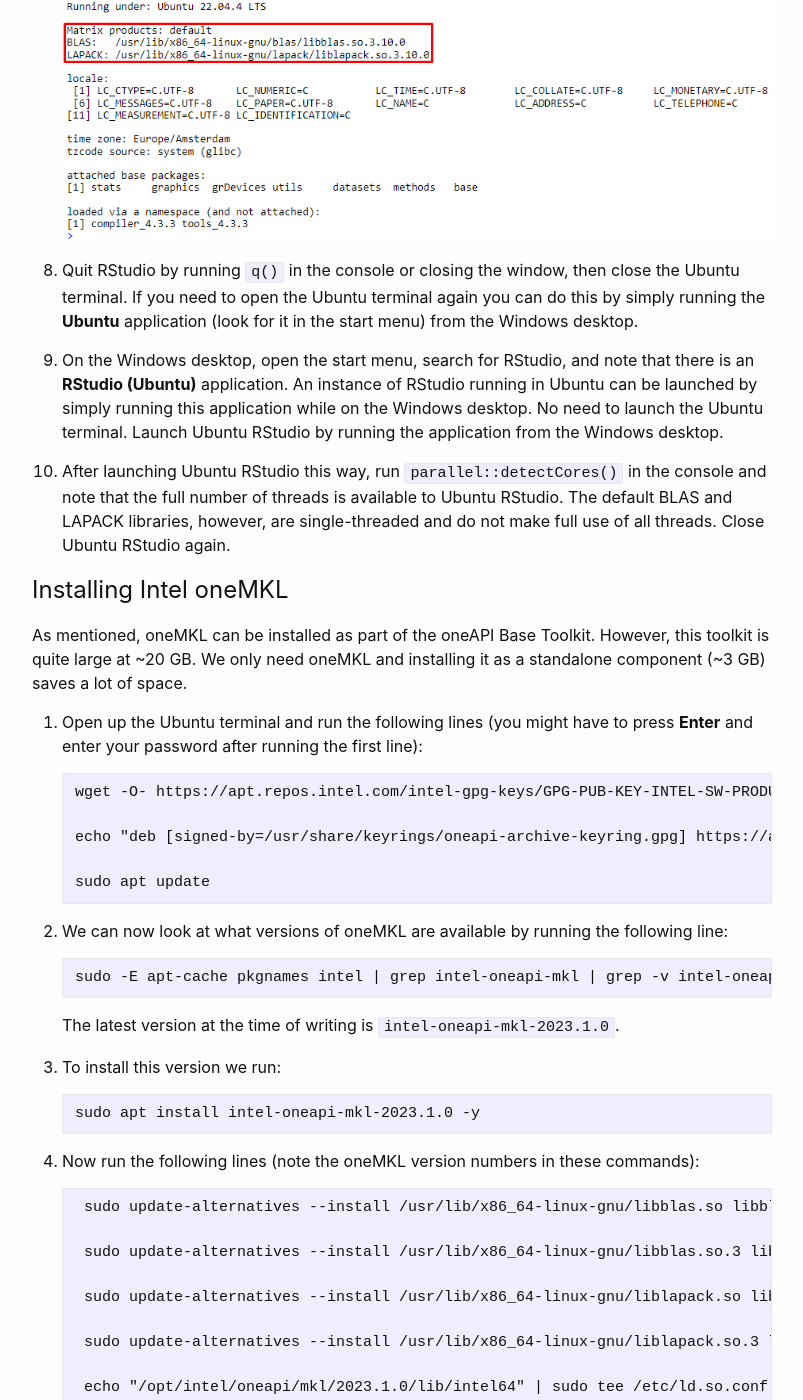
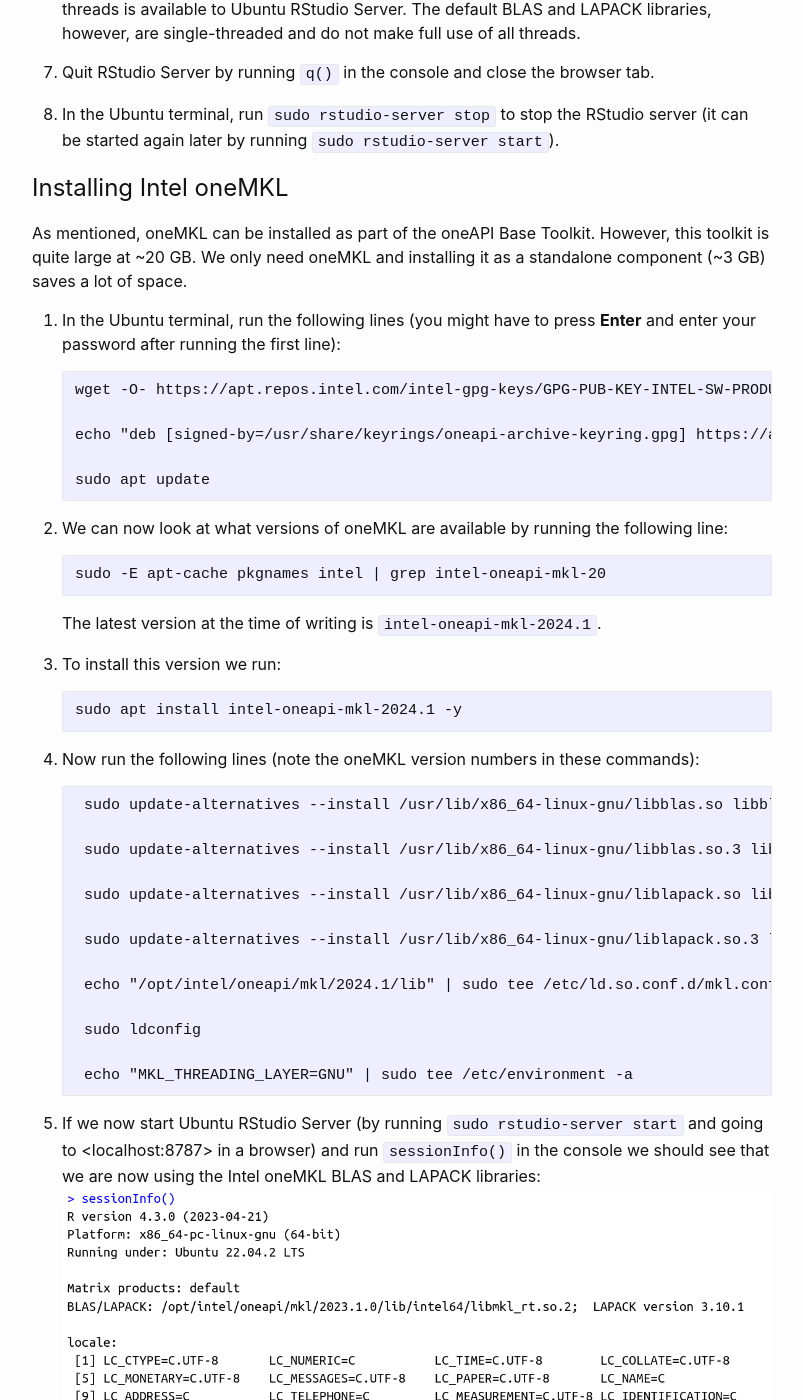
Before and after one commit to KillianMelsen/killianmelsen.github.io, a Jekyll site: the page built from docs/_posts/2023-06-19-Accelerating R using oneMKL and Windows Subsystem for Linux.markdown, in a window 1280 px wide and 1400 px high, scrolled down 1471 px. Shown: the whole window, without its empty margins (238-1041 px from the left). Built offline with Jekyll 4.4.1, drawn with Linux system fonts in a browser that asks for light colours; some of the changed text lies outside the part shown.

Commit message:
Update 2023-06-19-Accelerating R using oneMKL and Windows Subsystem for Linux.markdown

````diff
--- a/docs/_posts/2023-06-19-Accelerating R using oneMKL and Windows Subsystem for Linux.markdown
+++ b/docs/_posts/2023-06-19-Accelerating R using oneMKL and Windows Subsystem for Linux.markdown
@@ -14,35 +14,31 @@ The default BLAS and LAPACK libraries used by R are rather slow, meaning install
 3.  Reboot your device.
 4.  After rebooting Ubuntu will start in a Command Prompt window. Choose a username and password when asked.
 5.  Once Ubuntu has started the installed version can be checked by running `cat /etc/os-release` in the terminal.
-6.  Update and upgrade all packages by running `sudo apt update` (enter your password when prompted) followed by `sudo apt upgrade -y` and `sudo apt install build-essential`.
+6.  Update and upgrade all packages by running `sudo apt update` (enter your password when prompted) followed by `sudo apt upgrade -y` and `sudo apt install build-essential -y`.
 
 # Installing R and RStudio
 
 1.  R can be installed by following the instructions at <https://cloud.r-project.org/bin/linux/ubuntu/> under **Install R** (running the lines in the terminal).
 
-2.  Find the latest version of RStudio for the installed Ubuntu version at <https://posit.co/download/rstudio-desktop/>. Look for the download link ending in .DEB next to the correct Ubuntu version (22 for a default WSL installation, if in doubt check the version as described in step 5 in the previous section). Right-click the download link and click **Copy link address**.
+2.  Follow the instructions at <https://posit.co/download/rstudio-server/> to install RStudio Server (starting at step 3 because we already istalled R itself). RStudio Server should be started automatically after the last step.
 
-3.  Download RStudio using `wget https://download1.rstudio.org/electron/jammy/amd64/rstudio-2023.06.0-421-amd64.deb` (using the copied link, the one shown here for illustrative purposes might be outdated).
+3.  On your Windows desktop, open a browser and navigate to <localhost:8787>.
 
-4.  Install RStudio using `sudo apt install -f ./rstudio-2023.06.0-421-amd64.deb -y`. Note that the part between `-f ./` and `-y` depends on the version downloaded in step 3.
+4.  Log in using the username and password chosen in step 4 of the previous section.
 
-5.  Run `sudo apt update` followed by `sudo apt install libnss3-dev libgdk-pixbuf2.0-dev libgtk-3-dev libxss-dev -y` and finally `sudo apt install libasound2 -y`. In my case, RStudio would not run without these packages.
+5.  After opening up RStudio Server and logging in we can check what BLAS and LAPACK libraries we are using (the default ones at this point) by running `sessionInfo()` in the console: ![Default sessionInfo()](/assets/sessionInfo_default.png)
 
-6.  The RStudio IDE GUI can now be launched by running `rstudio`. If you get any errors regarding additional missing packages I suggest looking up the error online and following any suggested instructions to install the missing packages.
+6.  We can run `parallel::detectCores()` in the console and see that the full number of threads is available to Ubuntu RStudio Server. The default BLAS and LAPACK libraries, however, are single-threaded and do not make full use of all threads.
 
-7.  After opening up RStudio we can check what BLAS and LAPACK libraries we are using (the default ones at this point) by running `sessionInfo()` in the console: ![Default sessionInfo()](/assets/sessionInfo_default.png)
+7.  Quit RStudio Server by running `q()` in the console and close the browser tab.
 
-8.  Quit RStudio by running `q()` in the console or closing the window, then close the Ubuntu terminal. If you need to open the Ubuntu terminal again you can do this by simply running the **Ubuntu** application (look for it in the start menu) from the Windows desktop.
-
-9.  On the Windows desktop, open the start menu, search for RStudio, and note that there is an **RStudio (Ubuntu)** application. An instance of RStudio running in Ubuntu can be launched by simply running this application while on the Windows desktop. No need to launch the Ubuntu terminal. Launch Ubuntu RStudio by running the application from the Windows desktop.
-
-10. After launching Ubuntu RStudio this way, run `parallel::detectCores()` in the console and note that the full number of threads is available to Ubuntu RStudio. The default BLAS and LAPACK libraries, however, are single-threaded and do not make full use of all threads. Close Ubuntu RStudio again.
+8.  In the Ubuntu terminal, run `sudo rstudio-server stop` to stop the RStudio server (it can be started again later by running `sudo rstudio-server start`).
 
 # Installing Intel oneMKL
 
 As mentioned, oneMKL can be installed as part of the oneAPI Base Toolkit. However, this toolkit is quite large at \~20 GB. We only need oneMKL and installing it as a standalone component (\~3 GB) saves a lot of space.
 
-1.  Open up the Ubuntu terminal and run the following lines (you might have to press **Enter** and enter your password after running the first line):
+1.  In the Ubuntu terminal, run the following lines (you might have to press **Enter** and enter your password after running the first line):
 
     ```
     wget -O- https://apt.repos.intel.com/intel-gpg-keys/GPG-PUB-KEY-INTEL-SW-PRODUCTS.PUB | gpg --dearmor | sudo tee /usr/share/keyrings/oneapi-archive-keyring.gpg > /dev/null
@@ -55,36 +51,36 @@ As mentioned, oneMKL can be installed as part of the oneAPI Base Toolkit. Howeve
 2.  We can now look at what versions of oneMKL are available by running the following line:
 
     ```
-    sudo -E apt-cache pkgnames intel | grep intel-oneapi-mkl | grep -v intel-oneapi-runtime
+    sudo -E apt-cache pkgnames intel | grep intel-oneapi-mkl-20
     ```
 
-    The latest version at the time of writing is `intel-oneapi-mkl-2023.1.0`.
+    The latest version at the time of writing is `intel-oneapi-mkl-2024.1`.
 
 3.  To install this version we run:
 
     ```
-    sudo apt install intel-oneapi-mkl-2023.1.0 -y
+    sudo apt install intel-oneapi-mkl-2024.1 -y
     ```
 
 4.  Now run the following lines (note the oneMKL version numbers in these commands):
 
     ```
-     sudo update-alternatives --install /usr/lib/x86_64-linux-gnu/libblas.so libblas.so-x86_64-linux-gnu /opt/intel/oneapi/mkl/2023.1.0/lib/intel64/libmkl_rt.so 50
+     sudo update-alternatives --install /usr/lib/x86_64-linux-gnu/libblas.so libblas.so-x86_64-linux-gnu /opt/intel/oneapi/mkl/2024.1/lib/libmkl_rt.so 50
 
-     sudo update-alternatives --install /usr/lib/x86_64-linux-gnu/libblas.so.3 libblas.so.3-x86_64-linux-gnu /opt/intel/oneapi/mkl/2023.1.0/lib/intel64/libmkl_rt.so 50
+     sudo update-alternatives --install /usr/lib/x86_64-linux-gnu/libblas.so.3 libblas.so.3-x86_64-linux-gnu /opt/intel/oneapi/mkl/2024.1/lib/libmkl_rt.so 50
 
-     sudo update-alternatives --install /usr/lib/x86_64-linux-gnu/liblapack.so liblapack.so-x86_64-linux-gnu /opt/intel/oneapi/mkl/2023.1.0/lib/intel64/libmkl_rt.so 50
+     sudo update-alternatives --install /usr/lib/x86_64-linux-gnu/liblapack.so liblapack.so-x86_64-linux-gnu /opt/intel/oneapi/mkl/2024.1/lib/libmkl_rt.so 50
 
-     sudo update-alternatives --install /usr/lib/x86_64-linux-gnu/liblapack.so.3 liblapack.so.3-x86_64-linux-gnu /opt/intel/oneapi/mkl/2023.1.0/lib/intel64/libmkl_rt.so 50
+     sudo update-alternatives --install /usr/lib/x86_64-linux-gnu/liblapack.so.3 liblapack.so.3-x86_64-linux-gnu /opt/intel/oneapi/mkl/2024.1/lib/libmkl_rt.so 50
 
-     echo "/opt/intel/oneapi/mkl/2023.1.0/lib/intel64" | sudo tee /etc/ld.so.conf.d/mkl.conf
+     echo "/opt/intel/oneapi/mkl/2024.1/lib" | sudo tee /etc/ld.so.conf.d/mkl.conf
 
      sudo ldconfig
 
      echo "MKL_THREADING_LAYER=GNU" | sudo tee /etc/environment -a
     ```
 
-5.  If we now open Ubuntu RStudio (either by running `rstudio` in the terminal or by launch the RStudio (Ubuntu) application from the Windows desktop) and run `sessionInfo()` in the console we should see that we are now using the Intel oneMKL BLAS and LAPACK libraries: ![Library selection](/assets/sessionInfo_MKL.png)
+5.  If we now start Ubuntu RStudio Server (by running `sudo rstudio-server start` and going to <localhost:8787> in a browser) and run `sessionInfo()` in the console we should see that we are now using the Intel oneMKL BLAS and LAPACK libraries: ![Library selection](/assets/sessionInfo_MKL.png)
 
 6.  Switching back between the default and oneMKL libraries is possible using the following commands:
 
@@ -100,19 +96,19 @@ As mentioned, oneMKL can be installed as part of the oneAPI Base Toolkit. Howeve
 
 # Setting the number of threads
 
-While the default BLAS and LAPACK libraries are single-threaded, oneMKL can make use of multiple threads. By default it seems to be able to use as many threads as there are logical cores in the system, but the actual number of threads that is used is determined dynamically. Multithreading can be problematic if a script or function makes use of explicit parallelization using, for example, the foreach package. In that case the maximum number of threads to be used by oneMKL must be manually set to 1.
+While the default BLAS and LAPACK libraries are single-threaded, oneMKL can make use of multiple threads. By default it seems to be able to use as many threads as there are logical cores in the system, but the actual number of threads that is used is determined dynamically. Multithreading can be problematic if a script or function makes use of explicit parallelization using, for example, the foreach package. In that case the maximum number of threads to be used by oneMKL must be manually set to 1 (or another number so that the number of MKL threads times the number of parallel R processes does not become too large).
 
 1.  In the Ubuntu terminal check if nano is installed by running `nano --version`. If it is not installed it can be installed by running `sudo apt install nano`.
 
-2.  Run `sudo nano ~/.profile`.
+2.  Run `sudo nano /usr/lib/R/etc/Renviron.site`.
 
-3.  Add the following line to the bottom of the file: `export MKL_NUM_THREADS=1`. The file should look something like this: ![Setting threads](/assets/profile.png)
+3.  Add the following line to the bottom of the file: `MKL_NUM_THREADS=1`. The file should look something like this: ![Setting threads](/assets/profile.png)
 
 4.  Press **Ctrl + X** followed by the **Y** key to save the changes and press **Enter** to overwrite the file.
 
-5.  Close and reopen the Ubuntu terminal. While oneMKL using 1 thread will not be *as* fast as allowing it to use multiple threads, it will still far outperform the default BLAS and LAPACK libraries, especially if single-threaded oneMKL is combined with efficient explicit parallelization in R scripts.
+5.  While oneMKL using 1 thread will not be *as* fast as allowing it to use multiple threads, it will still far outperform the default BLAS and LAPACK libraries, especially if single-threaded oneMKL is combined with efficient explicit parallelization in R scripts.
 
-6.  The dynamic aspect of how many threads MKL actually uses can be disabled by similarly adding `export MKL_DYNAMIC=FALSE` to `~/.profile`.
+6.  The dynamic aspect of how many threads MKL actually uses can be disabled by similarly adding `MKL_DYNAMIC=FALSE` to `/usr/lib/R/etc/Renviron.site`.
 
 # Results
 
````
